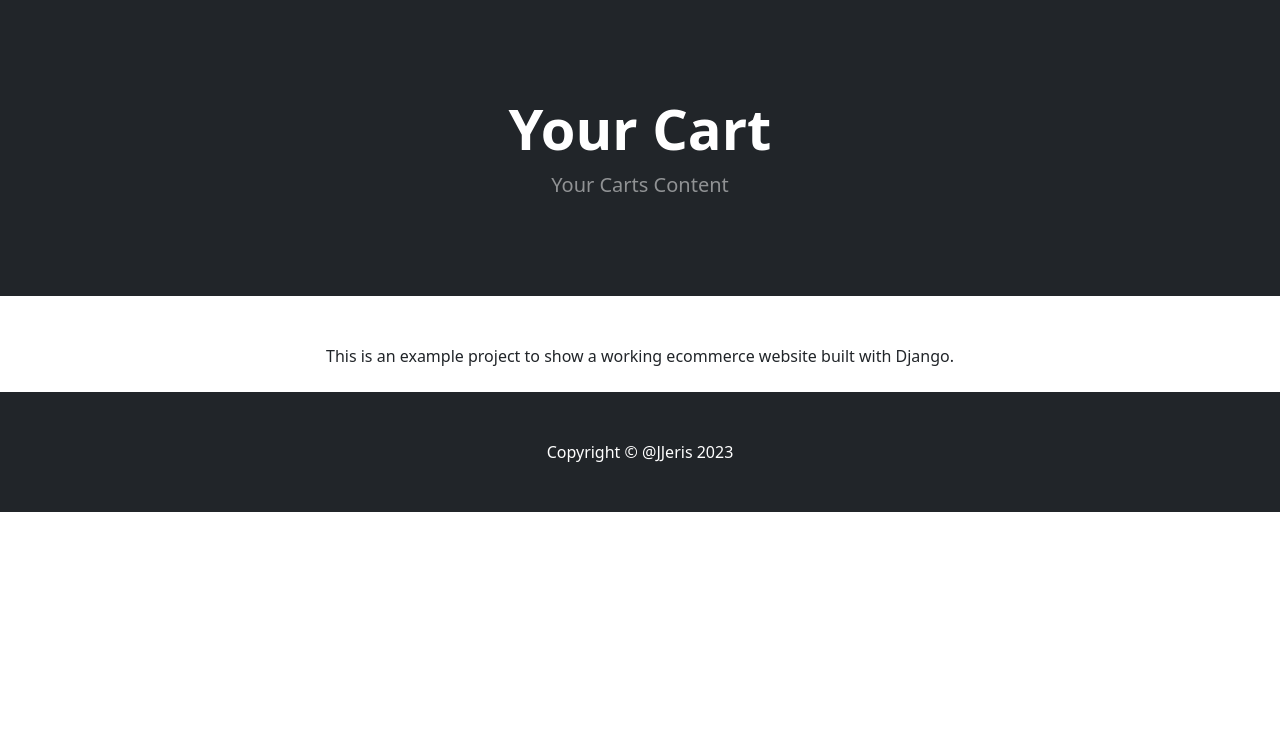
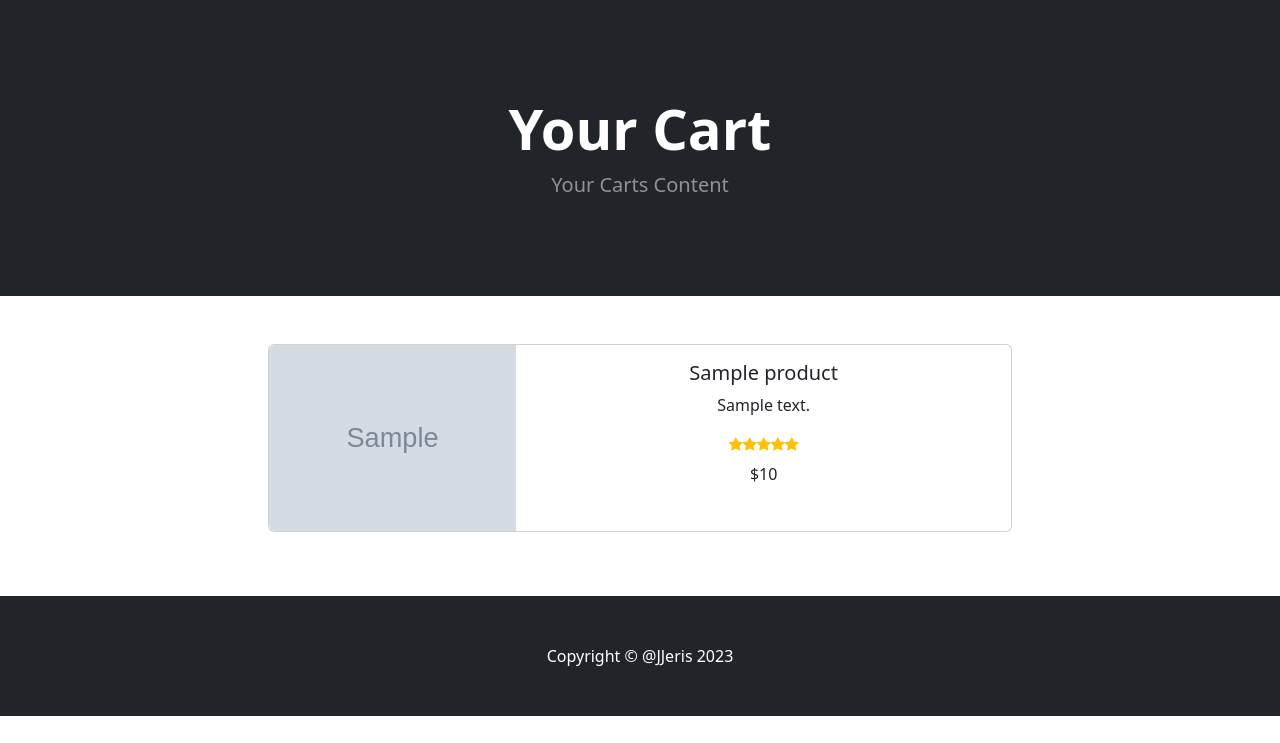
Before and after one commit to JJeris/django-ecommerce, a Django app: template ecom/cart/templates/cart_summary.html in a window 1280 px wide. Shown: the part 57-800 px from the top of the page. Run offline with Django 5.2, Linux system fonts and the light colour scheme; the template is opened without the code that fills it: most values are stand-ins (such as "Sample title", 1, 10 or a date in 2020); grey boxes marked "Sample" are stand-in pictures; some libraries are stand-ins or nearby versions.

Commit message:
Finish episode 15 - Update cart summary page

```diff
--- a/ecom/cart/cart.py
+++ b/ecom/cart/cart.py
@@ -1,3 +1,5 @@
+from store.models import Product
+
 class Cart():
 
     def __init__(self, request):
@@ -32,3 +34,13 @@ class Cart():
 
     def __len__(self):
         return len(self.cart)
+
+    def get_prods(self):
+        # Get the product ids from the cart.
+        product_ids = self.cart.keys()
+
+        # Use ids to lookup products in the database model.
+        products = Product.objects.filter(id__in=product_ids)
+
+        # Returns the filtered products.
+        return products
--- a/ecom/cart/templates/cart_summary.html
+++ b/ecom/cart/templates/cart_summary.html
@@ -21,7 +21,50 @@ Needs to be the first tab in the template file.
                 <center>
                     <div class="col-8">
                         <br><br>
-                        This is an example project to show a working ecommerce website built with Django.
+                        {% if cart_products %}
+                        {% for product in cart_products  %}
+                        <div class="card mb-3">
+                            <div class="row g-0">
+                                <div class="col-md-4">
+                                    <img src="{{product.image.url}}" class="img-fluid rounded-start" alt="...">
+                                </div>
+                                <div class="col-md-8">
+                                    <div class="card-body">
+                                        <center>
+                                            <h5 class="card-title">{{product.name}}</h5>
+                                            <p class="card-text">{{product.description}}</p>
+                                            <!-- Product reviews-->
+                                            <div class="d-flex justify-content-center small text-warning mb-2">
+                                                <div class="bi-star-fill"></div>
+                                                <div class="bi-star-fill"></div>
+                                                <div class="bi-star-fill"></div>
+                                                <div class="bi-star-fill"></div>
+                                                <div class="bi-star-fill"></div>
+                                            </div>
+                                            {% if product.is_sale == True  %}
+                                                <!-- Product price-->
+                                                <span class="text-muted text-decoration-line-through">${{ product.price }}</span>
+                                                &nbsp;
+                                                ${{ product.sale_price }}
+                                            {% else %}
+                                                ${{ product.price }}
+                                            {% endif %}
+
+                                            <br>
+                                        </center>
+
+                                    </div>
+                                </div>
+                            </div>
+                        </div>
+
+                        {% endfor %}
+
+                        {% else %}
+                        Nothing to see!
+                        {% endif %}
+
+                         {% comment %} {{ cart_products }} {% endcomment %}
                         <br><br>
                     </div>
                 </center>
--- a/ecom/cart/views.py
+++ b/ecom/cart/views.py
@@ -10,8 +10,9 @@ def  cart_summary(request):
     Args:
         request (_type_): _description_
     """
-
-    return render(request, "cart_summary.html", {})
+    cart = Cart(request)
+    cart_products = cart.get_prods() #()
+    return render(request, "cart_summary.html", {"cart_products":cart_products})
 
 def  cart_add(request):
     # Get the cart.
```
